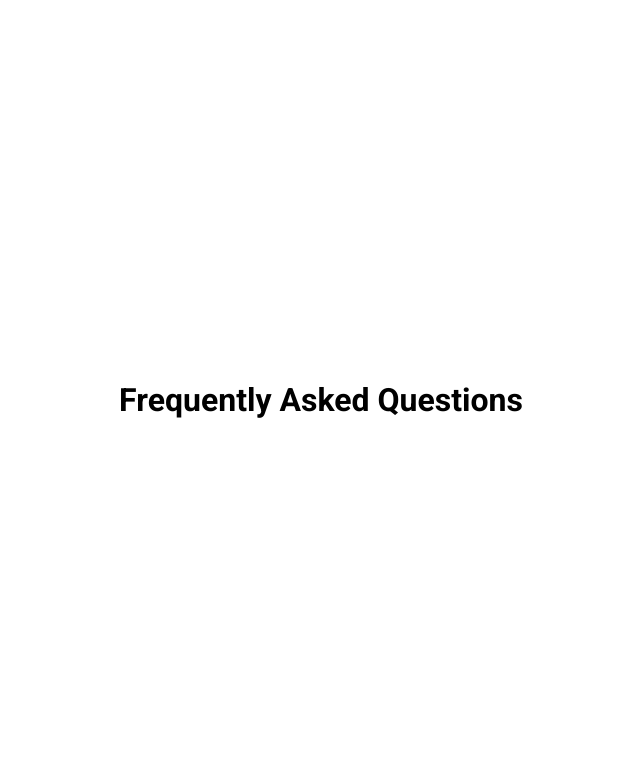
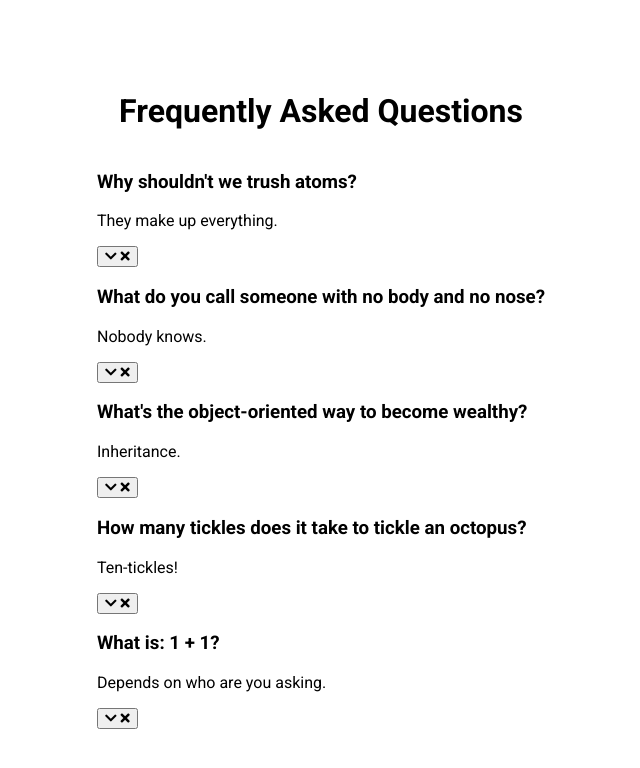
Before and after one commit to gaelporteu/12-FAQ-Collapse, a plain HTML site: page index.html in a window 1280 px wide. Shown: the whole page, without its empty margins (319-959 px from the left). Drawn offline with Linux system fonts and the light colour scheme.

Commit message:
Added HTML

```diff
--- a/index.html
+++ b/index.html
@@ -15,6 +15,69 @@
 
   <body>
     <h1>Frequently Asked Questions</h1>
+    <div class="faq-container">
+      <div class="faq active">
+        <h3 class="faq-title">Why shouldn't we trush atoms?</h3>
+        <p>They make up everything.</p>
+        <button>
+          <i class="fas fa-chevron-down"></i>
+          <i class="fas fa-times"></i>
+        </button>
+      </div>
+
+      <div class="faq">
+        <h3 class="faq-title">
+          What do you call someone with no body and no nose?
+        </h3>
+        <p class="faq-text">
+          Nobody knows.
+        </p>
+        <button class="faq-toggle">
+          <i class="fas fa-chevron-down"></i>
+          <i class="fas fa-times"></i>
+        </button>
+      </div>
+
+      <div class="faq">
+        <h3 class="faq-title">
+          What's the object-oriented way to become wealthy?
+        </h3>
+        <p class="faq-text">
+          Inheritance.
+        </p>
+        <button class="faq-toggle">
+          <i class="fas fa-chevron-down"></i>
+          <i class="fas fa-times"></i>
+        </button>
+      </div>
+
+      <div class="faq">
+        <h3 class="faq-title">
+          How many tickles does it take to tickle an octopus?
+        </h3>
+        <p class="faq-text">
+          Ten-tickles!
+        </p>
+        <button class="faq-toggle">
+          <i class="fas fa-chevron-down"></i>
+          <i class="fas fa-times"></i>
+        </button>
+      </div>
+
+      <div class="faq">
+        <h3 class="faq-title">
+          What is: 1 + 1?
+        </h3>
+        <p class="faq-text">
+          Depends on who are you asking.
+        </p>
+        <button class="faq-toggle">
+          <i class="fas fa-chevron-down"></i>
+          <i class="fas fa-times"></i>
+        </button>
+      </div>
+
+    </div>
 
     <script src="script.js"></script>
   </body>
```
